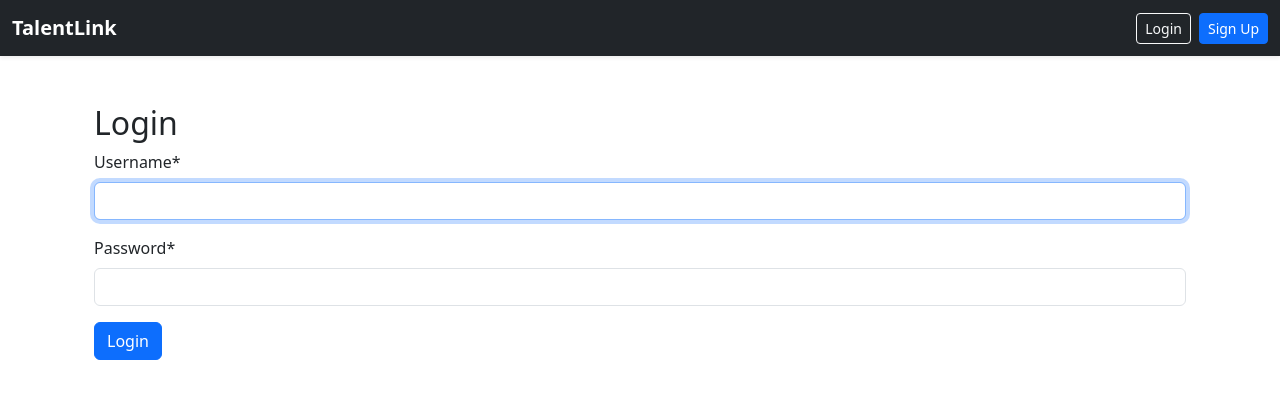
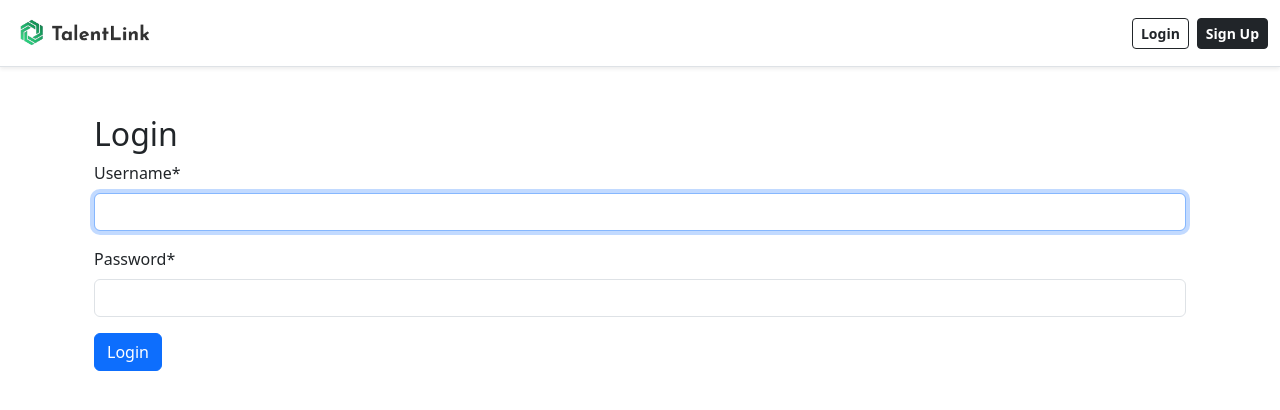
Before and after one commit to MrBojken/TalentLink, a Django app: a page that uses templates/base.html in a window 1280 px wide. Shown: the top 410 px of the page. Run offline with Django 5.2, Linux system fonts and the light colour scheme; some libraries are stand-ins or nearby versions.

Commit message:
Upgrade branding and UI with new logo and navbar

```diff
--- a/templates/base.html
+++ b/templates/base.html
@@ -1,3 +1,5 @@
+{% load static %}
+
 <!doctype html>
 <html lang="en">
 <head>
@@ -7,9 +9,11 @@
     <link href="https://cdn.jsdelivr.net/npm/bootstrap@5.3.0/dist/css/bootstrap.min.css" rel="stylesheet">
 </head>
 <body>
-<nav class="navbar navbar-expand-lg navbar-dark bg-dark shadow-sm">
+    <nav class="navbar navbar-expand-lg navbar-light bg-white border-bottom shadow-sm">
         <div class="container-fluid">
-        <a class="navbar-brand fw-bold" href="{% url 'home' %}">TalentLink</a>
+            <a class="navbar-brand" href="{% url 'home' %}">
+                <img src="{% static 'images/TalentLink_logo.png' %}" alt="TalentLink Logo" style="height: 40px;">
+            </a>
             <button class="navbar-toggler" type="button" data-bs-toggle="collapse" data-bs-target="#navbarNav" aria-controls="navbarNav" aria-expanded="false" aria-label="Toggle navigation">
                 <span class="navbar-toggler-icon"></span>
             </button>
@@ -17,34 +21,33 @@
                 <ul class="navbar-nav ms-auto mb-2 mb-lg-0">
                     {% if user.is_authenticated %}
                     <li class="nav-item">
-                    <a class="nav-link text-white" href="{% url 'job_list' %}">Jobs</a>
+                        <a class="nav-link fw-bold fs-5" href="{% url 'job_list' %}">Jobs</a>
                     </li>
                     <li class="nav-item">
-                    <a class="nav-link text-white" href="{% url 'dashboard' %}">Dashboard</a>
+                        <a class="nav-link fw-bold fs-5" href="{% url 'dashboard' %}">Dashboard</a>
                     </li>
                     <li class="nav-item">
-                    <a class="nav-link text-white" href="{% url 'profile_view' username=user.username %}">Profile</a>
+                        <a class="nav-link fw-bold fs-5" href="{% url 'profile_view' username=user.username %}">Profile</a>
                     </li>
                     <li class="nav-item">
                         <form action="{% url 'logout' %}" method="post" class="d-inline">
                             {% csrf_token %}
-                        <button type="submit" class="btn btn-sm btn-outline-light nav-link">Logout</button>
+                            <button type="submit" class="btn btn-sm btn-outline-dark fw-bold nav-link">Logout</button>
                         </form>
                     </li>
                     {% else %}
                     <li class="nav-item">
-                    <a class="btn btn-sm btn-outline-light me-2" href="{% url 'login' %}">Login</a>
+                        <a class="btn btn-sm btn-outline-dark fw-bold me-2" href="{% url 'login' %}">Login</a>
                     </li>
                     <li class="nav-item">
-                    <a class="btn btn-sm btn-primary" href="{% url 'signup' %}">Sign Up</a>
+                        <a class="btn btn-sm btn-dark fw-bold" href="{% url 'signup' %}">Sign Up</a>
                     </li>
                     {% endif %}
                 </ul>
             </div>
         </div>
     </nav>
-
-    <div class="container mt-5">
+    <div class="container my-5">
         {% block content %}
         {% endblock %}
     </div>
```
Also changed, not shown: core/static/images/TalentLink_logo.png (added). Lines whose indentation alone changed are shown as unchanged.
